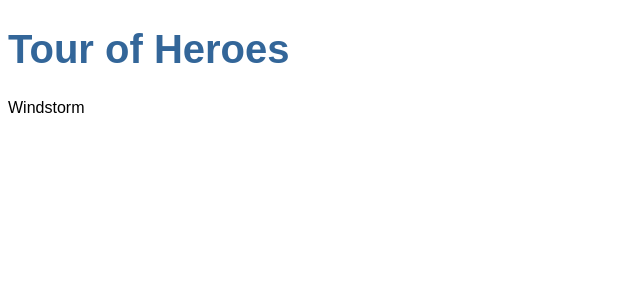
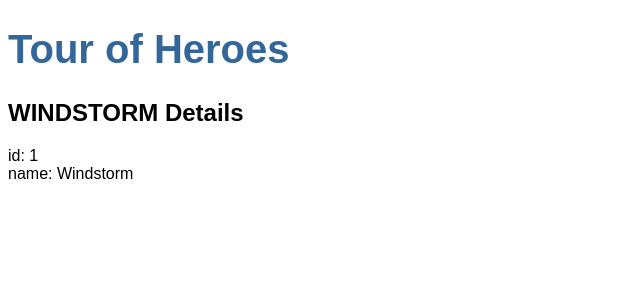
Before and after one commit to xgirma/Testing-Angular-Tour-Of-Heroes, an Angular app: page / in a window 1280 px wide. Shown: the top 300 px of the page, without its empty margins (0-640 px from the left). Built offline with nearby package versions, Linux system fonts and the light colour scheme.

Commit message:
heroes: unit test

```diff
--- /dev/null
+++ b/src/app/hero.ts
@@ -0,0 +1,4 @@
+export class Hero {
+  id: number;
+  name: string;
+}
--- a/src/app/heroes/heroes.component.html
+++ b/src/app/heroes/heroes.component.html
@@ -1 +1,3 @@
-<p>{{hero}}</p>
+<h2>{{hero.name | uppercase}} Details</h2>
+<div><span>id: </span>{{hero.id}}</div>
+<div><span>name: </span>{{hero.name}}</div>
--- a/src/app/heroes/heroes.component.ts
+++ b/src/app/heroes/heroes.component.ts
@@ -1,4 +1,6 @@
 import { Component, OnInit } from '@angular/core';
+
+import { Hero } from '../hero';
 
 @Component({
   selector: 'app-heroes',
@@ -6,11 +8,13 @@
   styleUrls: ['./heroes.component.css']
 })
 export class HeroesComponent implements OnInit {
-  hero = 'Windstorm';
+  hero: Hero = {
+    id: 1,
+    name: 'Windstorm'
+  };
 
   constructor() { }
 
   ngOnInit() {
   }
-
 }
```
Also changed, not shown: 1 other file (tests, documents, lock files or other folders).
